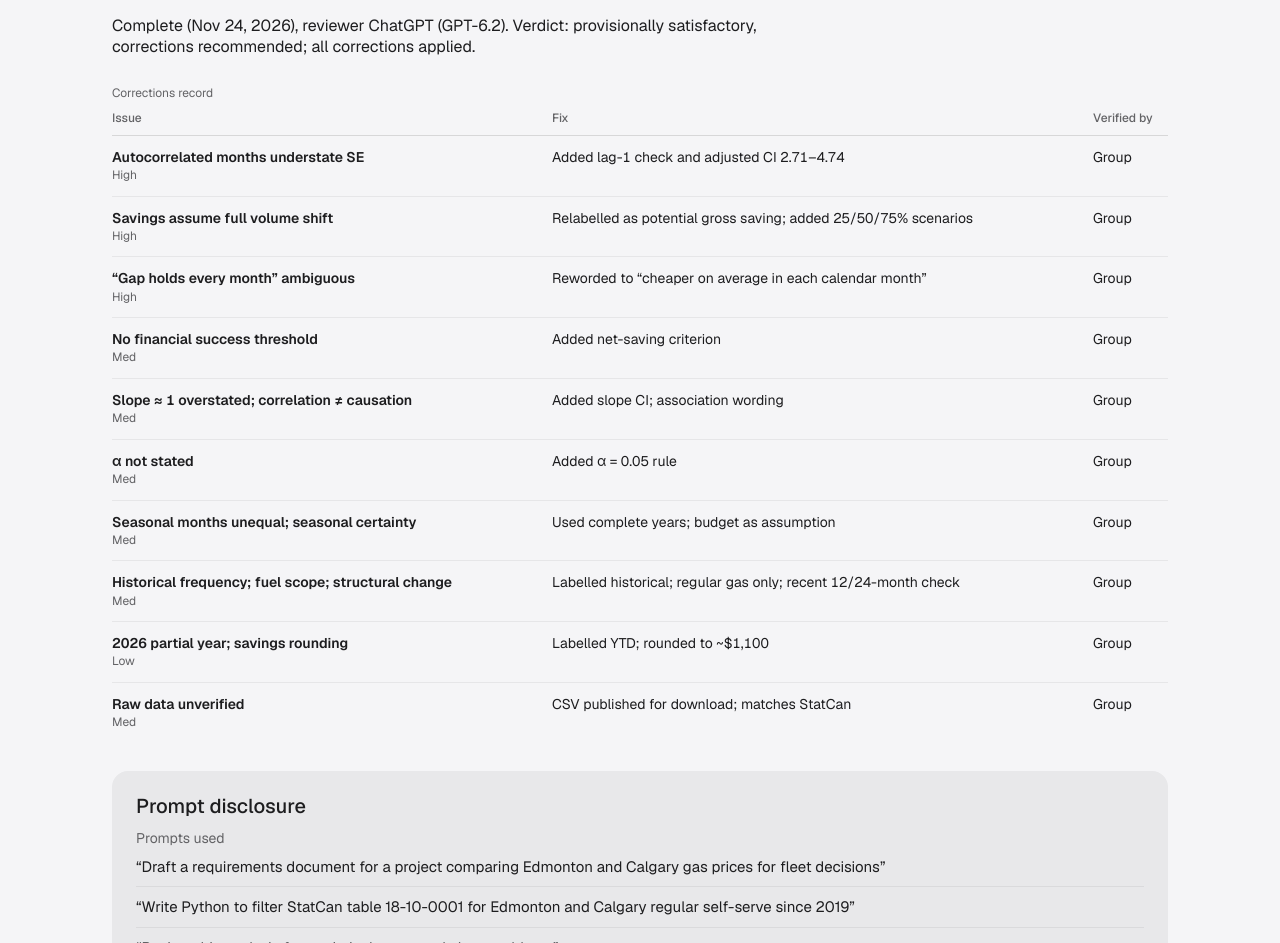
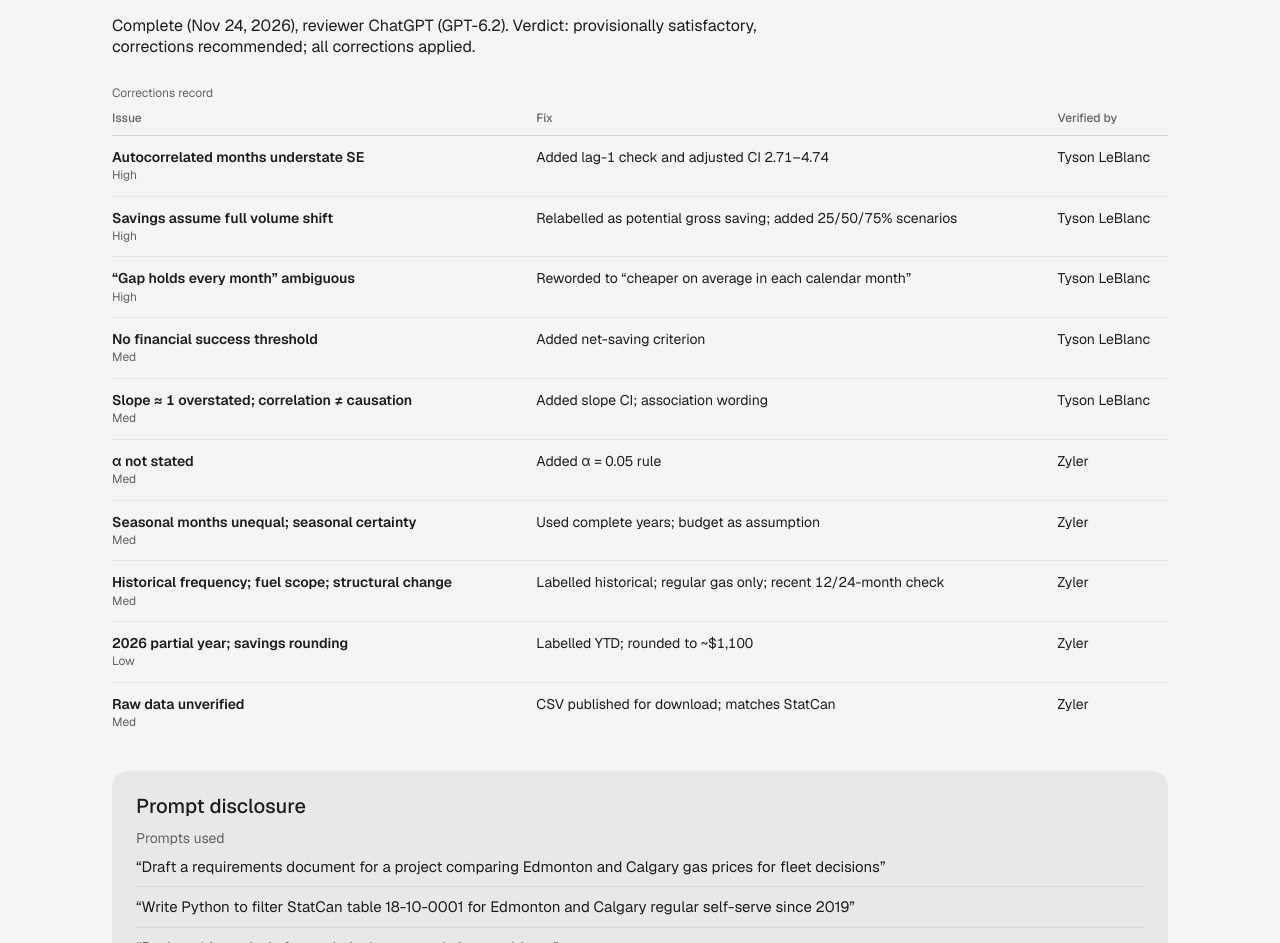
Before and after one commit to leblanct33/leblanct33.github.io, a plain HTML site: page index.html in a window 1280 px wide. Shown: the part 9400-10343 px from the top of the page. Drawn offline with nearby package versions, Linux system fonts and the light colour scheme.

Commit message:
Name verifiers in corrections table

```diff
--- a/index.html
+++ b/index.html
@@ -381,16 +381,16 @@
               <caption>Corrections record</caption>
               <thead><tr><th scope="col">Issue</th><th scope="col">Fix</th><th scope="col">Verified by</th></tr></thead>
               <tbody>
-                <tr><th scope="row">Autocorrelated months understate SE <small>High</small></th><td>Added lag-1 check and adjusted CI 2.71–4.74</td><td>Group</td></tr>
-                <tr><th scope="row">Savings assume full volume shift <small>High</small></th><td>Relabelled as potential gross saving; added 25/50/75% scenarios</td><td>Group</td></tr>
-                <tr><th scope="row">“Gap holds every month” ambiguous <small>High</small></th><td>Reworded to “cheaper on average in each calendar month”</td><td>Group</td></tr>
-                <tr><th scope="row">No financial success threshold <small>Med</small></th><td>Added net-saving criterion</td><td>Group</td></tr>
-                <tr><th scope="row">Slope ≈ 1 overstated; correlation ≠ causation <small>Med</small></th><td>Added slope CI; association wording</td><td>Group</td></tr>
-                <tr><th scope="row">α not stated <small>Med</small></th><td>Added α = 0.05 rule</td><td>Group</td></tr>
-                <tr><th scope="row">Seasonal months unequal; seasonal certainty <small>Med</small></th><td>Used complete years; budget as assumption</td><td>Group</td></tr>
-                <tr><th scope="row">Historical frequency; fuel scope; structural change <small>Med</small></th><td>Labelled historical; regular gas only; recent 12/24-month check</td><td>Group</td></tr>
-                <tr><th scope="row">2026 partial year; savings rounding <small>Low</small></th><td>Labelled YTD; rounded to ~$1,100</td><td>Group</td></tr>
-                <tr><th scope="row">Raw data unverified <small>Med</small></th><td>CSV published for download; matches StatCan</td><td>Group</td></tr>
+                <tr><th scope="row">Autocorrelated months understate SE <small>High</small></th><td>Added lag-1 check and adjusted CI 2.71–4.74</td><td>Tyson LeBlanc</td></tr>
+                <tr><th scope="row">Savings assume full volume shift <small>High</small></th><td>Relabelled as potential gross saving; added 25/50/75% scenarios</td><td>Tyson LeBlanc</td></tr>
+                <tr><th scope="row">“Gap holds every month” ambiguous <small>High</small></th><td>Reworded to “cheaper on average in each calendar month”</td><td>Tyson LeBlanc</td></tr>
+                <tr><th scope="row">No financial success threshold <small>Med</small></th><td>Added net-saving criterion</td><td>Tyson LeBlanc</td></tr>
+                <tr><th scope="row">Slope ≈ 1 overstated; correlation ≠ causation <small>Med</small></th><td>Added slope CI; association wording</td><td>Tyson LeBlanc</td></tr>
+                <tr><th scope="row">α not stated <small>Med</small></th><td>Added α = 0.05 rule</td><td>Zyler</td></tr>
+                <tr><th scope="row">Seasonal months unequal; seasonal certainty <small>Med</small></th><td>Used complete years; budget as assumption</td><td>Zyler</td></tr>
+                <tr><th scope="row">Historical frequency; fuel scope; structural change <small>Med</small></th><td>Labelled historical; regular gas only; recent 12/24-month check</td><td>Zyler</td></tr>
+                <tr><th scope="row">2026 partial year; savings rounding <small>Low</small></th><td>Labelled YTD; rounded to ~$1,100</td><td>Zyler</td></tr>
+                <tr><th scope="row">Raw data unverified <small>Med</small></th><td>CSV published for download; matches StatCan</td><td>Zyler</td></tr>
               </tbody>
             </table>
           </div>
```
